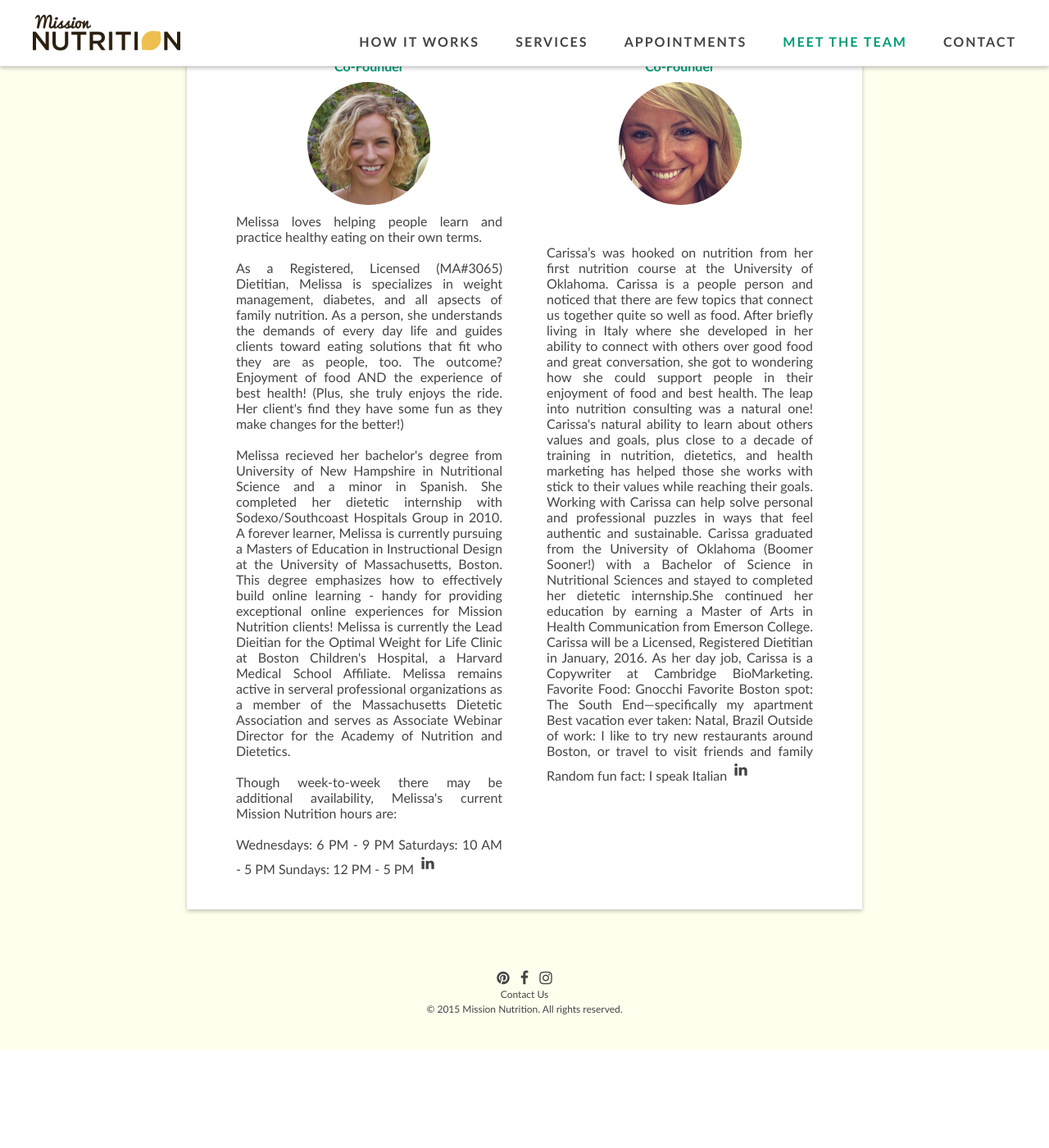
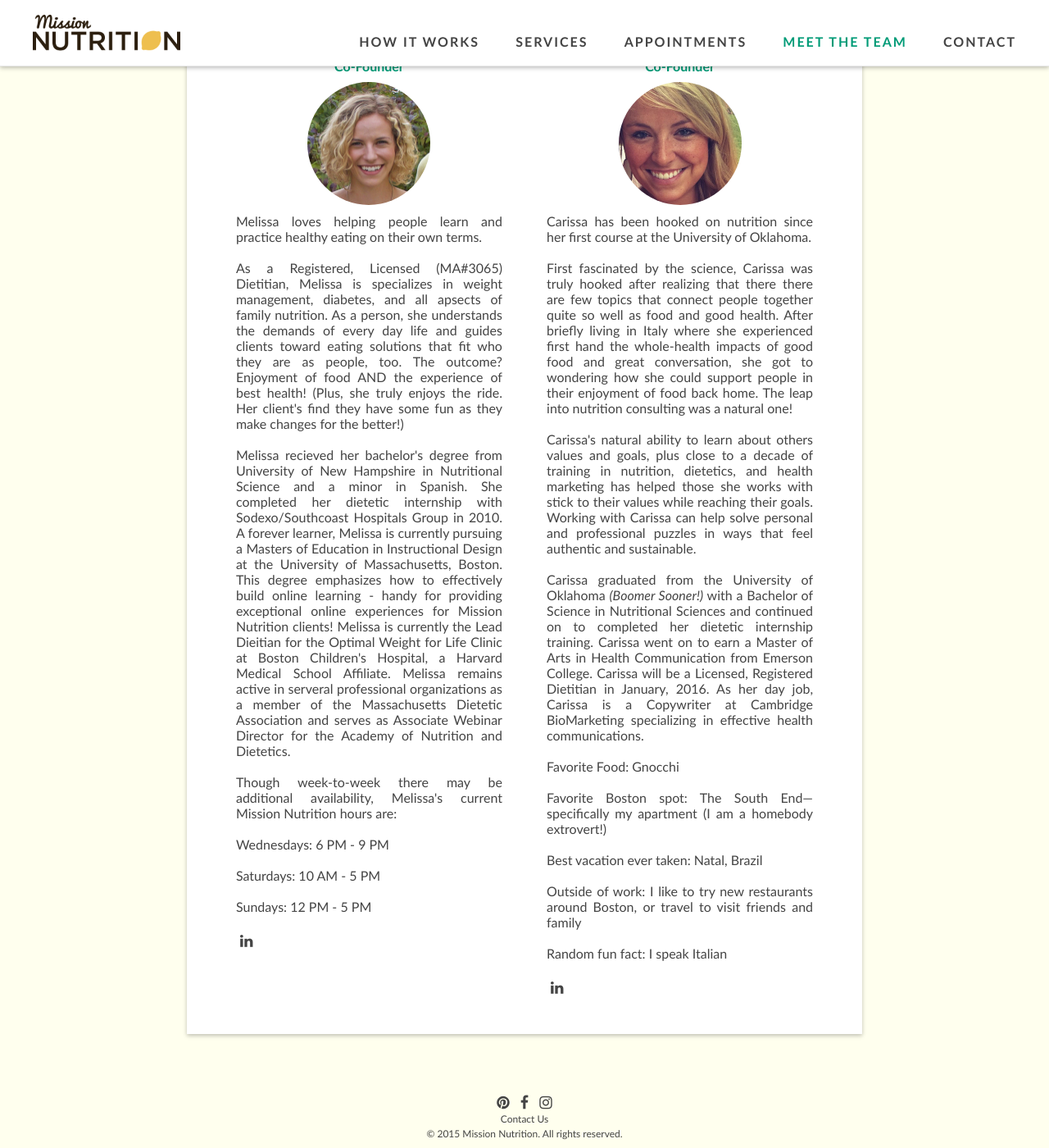
Before and after one commit to davelandry/missionnutrition, a Jekyll site: the page built from _pages/team.html, in a window 1280 px wide and 1400 px high, scrolled down 259 px. Shown: the whole window at 82% size. Built offline with Jekyll 4.4.1, drawn with Linux system fonts in a browser that asks for light colours; nearby versions of some CDN libraries; before the commit the page ends 1539 px from its top, so only the background shows below that.

Commit message:
Update team.html

```diff
--- a/_pages/team.html
+++ b/_pages/team.html
@@ -17,8 +17,11 @@
 Though week-to-week there may be additional availability, Melissa's current Mission Nutrition hours are:
 <br /><br />
 Wednesdays: 6 PM - 9 PM
+<br /><br />
 Saturdays: 10 AM - 5 PM
+<br /><br />
 Sundays: 12 PM - 5 PM
+<br /><br />
 
 <a class="social" href="https://www.linkedin.com/profile/view?id=AAkAAALoRFMBDLl3t4MO2V0KuQX5FKUklVKOjME">
     <i class="fa fa-linkedin"></i>
@@ -30,21 +33,25 @@
   <h4>Co-Founder</h4>
   <img src="/images/carissa.jpg" />
 
-  <br /><br />
-Carissa’s was hooked on nutrition from her first nutrition course at the University of Oklahoma. Carissa is a people person and noticed that there are few topics that connect us together quite so well as food. After briefly living in Italy where she developed in her ability to connect with others over good food and great conversation, she got to wondering how she could support people in their enjoyment of food and best health. The leap into nutrition consulting was a natural one!
-
+Carissa has been hooked on nutrition since her first course at the University of Oklahoma.
+<br /><br />
+First fascinated by the science, Carissa was truly hooked after realizing that there there are few topics that connect people together quite so well as food and good health. After briefly living in Italy where she experienced first hand the whole-health impacts of good food and great conversation, she got to wondering how she could support people in their enjoyment of food back home. The leap into nutrition consulting was a natural one!
+<br /><br />
 Carissa's natural ability to learn about others values and goals, plus close to a decade of training in nutrition, dietetics, and health marketing has helped those she works with stick to their values while reaching their goals. Working with Carissa
 can help solve personal and professional puzzles in ways that feel authentic and sustainable.
-
-Carissa graduated from the University of Oklahoma (Boomer Sooner!) with a Bachelor of Science in Nutritional Sciences and stayed to completed her dietetic internship.She continued her education by earning a Master of Arts in Health Communication from Emerson College. Carissa will be a Licensed, Registered Dietitian in January, 2016. As her day job, Carissa is a Copywriter at
-Cambridge BioMarketing.
-
+<br /><br />
+Carissa graduated from the University of Oklahoma <i>(Boomer Sooner!)</i> with a Bachelor of Science in Nutritional Sciences and continued on to completed her dietetic internship training. Carissa went on to earn a Master of Arts in Health Communication from Emerson College. Carissa will be a Licensed, Registered Dietitian in January, 2016. As her day job, Carissa is a Copywriter at Cambridge BioMarketing specializing in effective health communications.
+<br /><br />
 Favorite Food: Gnocchi
-Favorite Boston spot: The South End—specifically my apartment
+<br /><br />
+Favorite Boston spot: The South End—specifically my apartment (I am a homebody extrovert!)
+<br /><br />
 Best vacation ever taken: Natal, Brazil
+<br /><br />
 Outside of work: I like to try new restaurants around Boston, or travel to visit friends and family
+<br /><br />
 Random fun fact: I speak Italian
-
+<br /><br />
 <a class="social" href="https://www.linkedin.com/profile/view?id=211129797">
     <i class="fa fa-linkedin"></i>
   </a>
```
